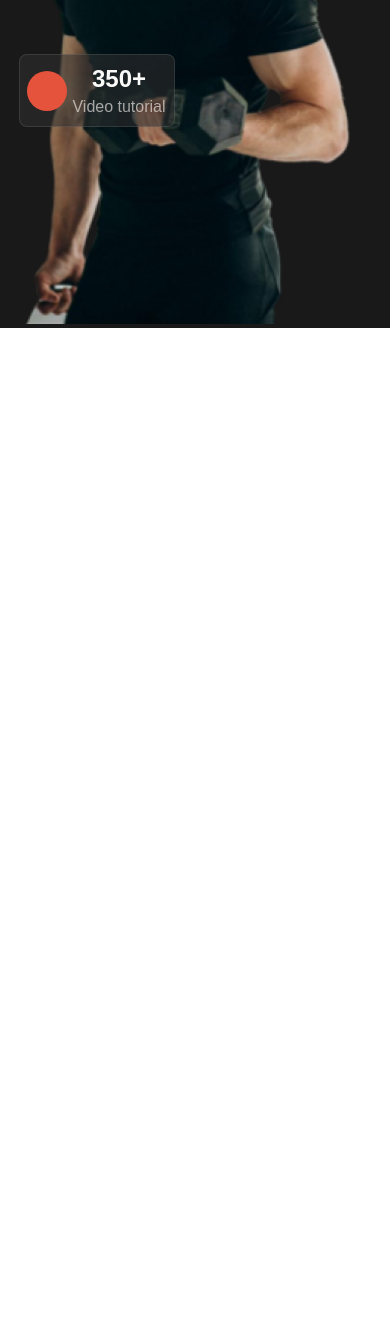
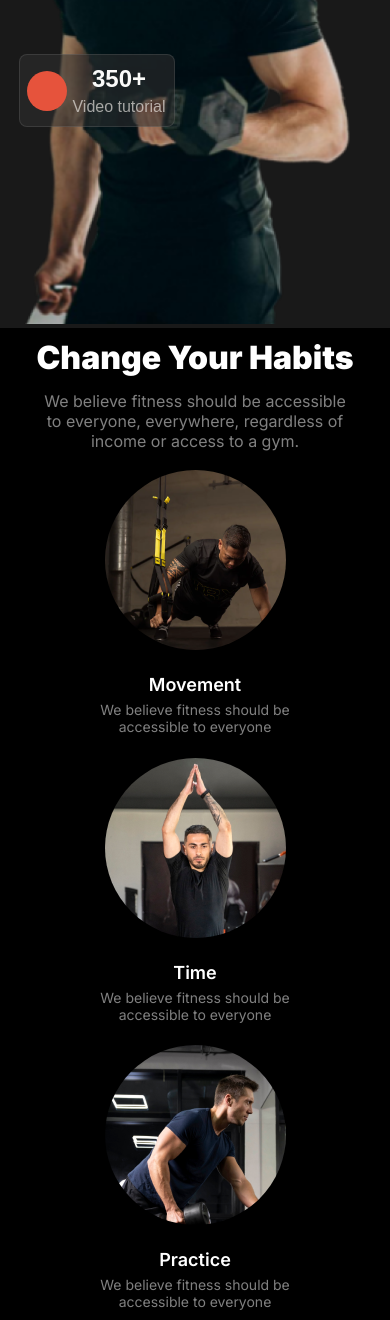
Before and after one commit to alshahriar99/second-assignment, a plain HTML site: page index.html in a window 390 px wide. Shown: the part 746-2066 px from the top of the page. Before the commit the page ends 1074 px from the top, so only its background shows below. Drawn offline with nearby package versions, Linux system fonts and the light colour scheme.

Commit message:
responsive habit section

```diff
--- a/index.html
+++ b/index.html
@@ -61,5 +61,58 @@
       </section>
     </header>
     <!-- ends header section -->
+
+    <!-- habit section start -->
+<main class="main-section">
+    <section class="habit-section-container">
+      <div class="habit-contant">
+        <h1 class="habit-title">Change Your Habits</h1>
+        <p class="habit-descript">
+          We believe fitness should be accessible to everyone, everywhere,
+          regardless of income or access to a gym.
+        </p>
+      </div>
+
+      <div class="habit-img-content">
+        <div class="habits-image">
+          <div>
+            <img src="./images/image3.png" alt="" />
+            <h5>Movement</h5>
+            <p>We believe fitness should be accessible to everyone</p>
+          </div>
+        </div>
+
+        <div class="habits-image">
+          <div>
+            <img src="./images/image2.png" alt="" />
+            <h5>Time</h5>
+            <p>We believe fitness should be accessible to everyone</p>
+          </div>
+        </div>
+
+        <div class="habits-image">
+          <div>
+            <img src="./images/image4.png" alt="" />
+            <h5>Practice</h5>
+            <p>We believe fitness should be accessible to everyone</p>
+          </div>
+        </div>
+
+        <div class="habits-image">
+          <div>
+            <img src="./images/image5.png" alt="" />
+            <h5>Weight Loss</h5>
+            <p>We believe fitness should be accessible to everyone</p>
+          </div>
+        </div>
+      </div>
+    </section>
+    <!-- habit section ends -->
+
+
+
+
+
+
   </body>
 </html>
--- a/style/style.css
+++ b/style/style.css
@@ -200,7 +200,61 @@ button#spical{
 
 
 
+/* habit-section style */
+.main-section{
+    max-width: 1440px;
+    background-color: black;
+    padding-top: 100px;
+  }
+  .habit-contant{
+    width: 671px;
+    height: 120px;
+    margin: 0 auto;
+  }
+  .habit-title{
+    color: rgb(255, 255, 255);
+    font-size: 3rem;
+    font-weight: 900;
+    text-align: center;
+    margin-bottom: 14px;
+    margin-top: 0;
+  }
+  .habit-descript{
+    color: rgba(255, 255, 255, 0.5);
+    font-size: 1rem;
+    font-weight: 400;
+    text-align: center;
+  }
+  .habit-img-content{
+    width: 1044px;
+    height: 400px;
+    margin: 0 auto;
+    display: flex;
+    align-items: center;
+  }
+  .habits-image{
+    width: 231px;
+    height: 274px;
+    margin: 0 auto;
+    text-align: center;
+  }
 
+  .habits-image h5{
+    color: rgb(255, 255, 255);
+    font-size: 18px;
+    font-weight: 600;
+    text-align:center;
+    margin:20px 0 6px 0;
+  }
+  .habits-image p{
+    color: rgba(255, 255, 255, 0.5);
+    font-size: 14px;
+    font-weight: 400;
+    text-align: center;
+  }
+  .habits-image img{
+    border-radius: 50%;
+  }
 
 
 
@@ -307,5 +361,29 @@ button#spical{
       margin-top:-274px;
       border-radius: 8px;
     }
+/*responsive banner parts ends */
+
+/* habit part style */
+  .main-section{
+    width: 100%;
+    background-color: black;
+    padding-top: 10px;
+  }
+  .habit-contant{
+    width: 318px;
+    height: 124px;
+  }
+  .habit-title{
+    font-size: 2rem;
+  }
+  .habit-img-content{
+    flex-direction: column;
+    width: 338px;
+    height: 1150px;
+  }
+  .habits-image{
+    margin-top: 8px;
+    margin-bottom: 8px;
+  }
+  /* habid section ends */
 }
-  /*responsive banner parts ends */
```
